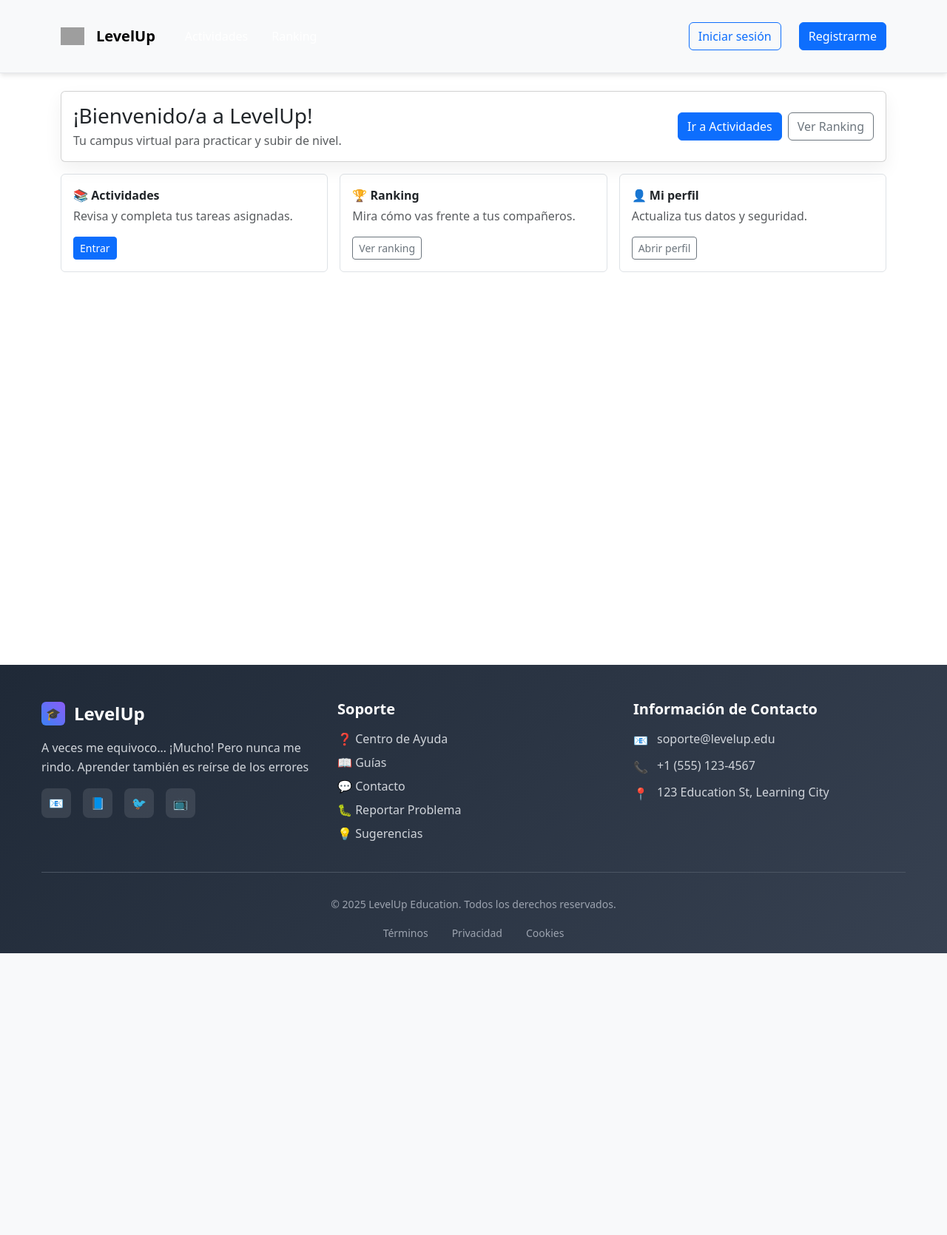
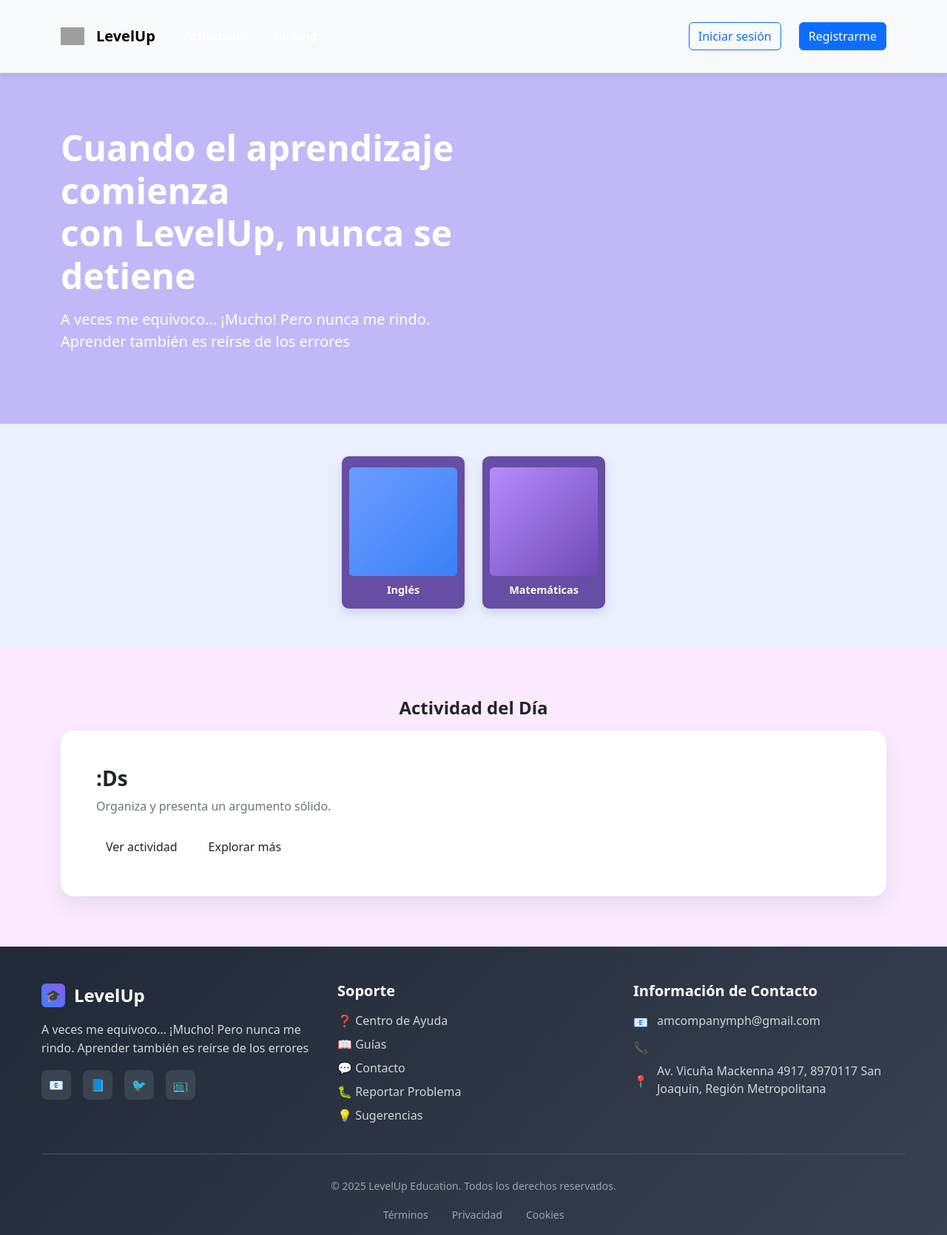
Before and after one commit to aleejandra2/Proyecto_Capstone, a Django app: page / in a window 1280 px wide. Shown: the whole page at 74% size. Before the commit the page ends 1289 px from the top, so only its background shows below. Run offline with Django 5.2, Linux system fonts and the light colour scheme; grey boxes are pictures that could not be loaded.

Commit message:
arreglo y diseño basico de pagina principal

```diff
--- a/LevelUp/static/LevelUp/css/global.css
+++ b/LevelUp/static/LevelUp/css/global.css
@@ -155,3 +155,89 @@ nav.navbar{ background:#fff; border-bottom:1px solid var(--border); }
 
 /* Asegura que el degradado se vea detrás de la card centrada */
 .center-page { min-height: calc(100vh - 140px); display:flex; align-items:center; justify-content:center; padding: 2rem 1rem; }
+
+
+/* ====== Página principal ====== */
+
+:root{
+  --bp-ink:#1E1B2E;
+  --bp-primary:#867cc4;
+  --bp-primary-600:#6f64a3;
+  --bp-blue:#3A81F6;
+  --bp-accent:#988bb6;
+  --bp-hero:#bfbaf7;
+  --bp-soft:#EAF0FF;
+  --bp-cream:#fbeaff;
+}
+
+/* Navbar */
+.navbar-bp{
+  background: var(--bp-primary) !important; /* sin gradiente */
+}
+
+/* Botones principales */
+.btn-bp-primary{
+  --bs-btn-bg: var(--bp-primary);
+  --bs-btn-border-color: var(--bp-primary);
+  --bs-btn-hover-bg: var(--bp-primary-600);
+  --bs-btn-hover-border-color: var(--bp-primary-600);
+  --bs-btn-color:#fff;
+}
+
+/* Buscador (si quieres que también sea lila, descomenta la línea) */
+.bp-search-btn{
+  background: var(--bp-primary); /* <- sólido */
+  /* background: #ff7b3a;  // quita esta si ya no quieres el naranja */
+  color:#fff; border:none;
+}
+
+/* Héroe (sin gradientes) */
+.bp-hero{
+  background: var(--bp-hero);    /* sólido */
+  color:#fff;
+}
+.bp-hero-band{ background: var(--bp-soft); }
+
+/* Categorías (tarjeta e icono sin gradiente) */
+.bp-cat{
+  background: var(--bp-primary); /* sólido */
+}
+.bp-cat-icon{
+  background: var(--bp-primary); /* sólido */
+}
+
+/* (Opcional) Links estilo “suscríbete” en lila */
+.btn-bp-link{ color: var(--bp-primary); }
+
+/* CATEGORÍAS */
+.bp-cats{ background: var(--bp-soft); padding: 1.25rem 0 1.75rem; }
+.bp-cat{
+  display:block; text-align:center; text-decoration:none; color:#fff;
+  background:#654ea3; border-radius:.6rem; padding: .9rem .6rem;
+  border: 0; box-shadow: 0 6px 14px rgba(17,12,38,.12);
+}
+.bp-cat span{
+  display:block; margin-top:.55rem; font-weight:700; font-size:.9rem;
+  text-shadow: 0 1px 0 rgba(0,0,0,.1);
+}
+.bp-cat-icon{
+  width: 100%; aspect-ratio: 1 / 1; border-radius:.35rem;
+  background-size: cover; background-position:center;
+}
+/* Colores por tarjeta (tonos morado/azul) */
+.bp-cat-1{ background: linear-gradient(135deg,#6c9cff,#3A81F6); }
+.bp-cat-2{ background: linear-gradient(135deg,#b58cff,#6F4AB5); }
+.bp-cat-3{ background: linear-gradient(135deg,#70e1f5,#82a1ff); }
+.bp-cat-4{ background: linear-gradient(135deg,#ffc9ff,#b798ff); }
+.bp-cat-5{ background: linear-gradient(135deg,#8ddad5,#6c9cff); }
+.bp-cat-6{ background: linear-gradient(135deg,#6f4ab5,#3f8bff); }
+
+/* ACTIVIDAD DEL DÍA */
+.bp-day{ background: var(--bp-cream); }
+.bp-day-card{
+  background:#fff; border-radius: 18px;
+  box-shadow: 0 12px 28px rgba(17,12,38,.08);
+}
+
+/* Utilidades */
+.text-secondary{ color:#6b6b88 !important; }
--- a/LevelUp/templates/LevelUp/home.html
+++ b/LevelUp/templates/LevelUp/home.html
@@ -1,47 +1,72 @@
 {% extends "LevelUp/base.html" %}
-{% block title %}Inicio · LevelUp{% endblock %}
+{% block title %}LevelUp — Nunca se detiene el aprendizaje{% endblock %}
 
 {% block content %}
-<main class="min-h-screen">
-  <div class="container py-4">
-    <!-- Hero / bienvenid@ -->
-    <div class="card mb-3">
-      <div class="card-body d-flex flex-wrap align-items-center justify-content-between gap-2">
-        <div>
-          <h1 class="h3 m-0">¡Bienvenido/a a LevelUp!</h1>
-          <p class="text-muted mb-0 mt-1">Tu campus virtual para practicar y subir de nivel.</p>
+<main class="home-bp">
+
+  <!-- HERO -->
+  <section class="bp-hero py-5">
+    <div class="container py-4">
+      <div class="row align-items-center g-4">
+        <div class="col-lg-6">
+          <h1 class="display-5 fw-bold mb-3">Cuando el aprendizaje comienza<br>con LevelUp, nunca se detiene</h1>
+          <p class="lead mb-4">A veces me equivoco… ¡Mucho! Pero nunca me rindo. Aprender también es reírse de los errores</p>
+          <!-- <div class="d-flex flex-wrap gap-3">
+            {% if not request.user.is_authenticated %}
+              <a href="{% url 'login' %}" class="btn btn-bp-primary">Inicia sesión</a>
+              <a href="{% url 'register' %}" class="btn btn-bp-link">Suscríbete</a>
+            {% else %}
+              <a href="{% url 'actividades' %}" class="btn btn-bp-primary">Comenzar</a>
+              <a href="{% url 'perfil' %}" class="btn btn-bp-link">Mi perfil</a>
+            {% endif %}
+          </div>
+        </div>-->
+      </div>
+    </div>
+    <div class="bp-hero-band"></div>
+  </section>
+
+  <!-- CATEGORÍAS -->
+  <section class="bp-cats">
+    <div class="container py-4">
+      <div class="row g-3 g-md-4 justify-content-center">
+        {% comment %} Ejemplos; cambia href/labels si quieres {% endcomment %}
+        <div class="col-6 col-md-4 col-lg-2">
+          <a class="bp-cat" href="{% url 'login' %}?area=ingles">
+            <div class="bp-cat-icon bp-cat-1"></div>
+            <span>Inglés</span>
+          </a>
         </div>
-        <div class="d-flex gap-2">
-          <a href="{% url 'actividades' %}" class="btn btn-primary">Ir a Actividades</a>
-          <a href="{% url 'ranking' %}" class="btn btn-outline-secondary">Ver Ranking</a>
+        <div class="col-6 col-md-4 col-lg-2">
+          <a class="bp-cat" href="{% url 'login' %}?area=matematica">
+            <div class="bp-cat-icon bp-cat-2"></div>
+            <span>Matemáticas</span>
+          </a>
         </div>
       </div>
     </div>
+  </section>
 
-    <!-- Accesos rápidos -->
-    <div class="row g-3">
-      <div class="col-md-4">
-        <div class="border rounded p-3 h-100">
-          <div class="fw-bold mb-1">📚 Actividades</div>
-          <p class="text-muted mb-3">Revisa y completa tus tareas asignadas.</p>
-          <a class="btn btn-sm btn-primary" href="{% url 'actividades' %}">Entrar</a>
-        </div>
+  <!-- ACTIVIDAD DEL DÍA -->
+  <section class="py-5 bp-day">
+    <div class="container">
+      <div class="text-center mb-3">
+        <div class="small text-muted"><i class="bi bi-calendar2-event"></i></div>
+        <h2 class="h4 fw-bold m-0">Actividad del Día</h2>
       </div>
-      <div class="col-md-4">
-        <div class="border rounded p-3 h-100">
-          <div class="fw-bold mb-1">🏆 Ranking</div>
-          <p class="text-muted mb-3">Mira cómo vas frente a tus compañeros.</p>
-          <a class="btn btn-sm btn-outline-secondary" href="{% url 'ranking' %}">Ver ranking</a>
-        </div>
-      </div>
-      <div class="col-md-4">
-        <div class="border rounded p-3 h-100">
-          <div class="fw-bold mb-1">👤 Mi perfil</div>
-          <p class="text-muted mb-3">Actualiza tus datos y seguridad.</p>
-          <a class="btn btn-sm btn-outline-secondary" href="{% url 'perfil' %}">Abrir perfil</a>
+
+      <div class="bp-day-card p-4 p-md-5">
+        <h3 class="h3 fw-bold mb-2">
+          :Ds
+        </h3>
+        <p class="mb-4 text-secondary">Organiza y presenta un argumento sólido.</p>
+        <div class="d-flex flex-wrap gap-3">
+          <a href="{% url 'actividades' %}?id=destacada" class="btn btn-bp-primary">Ver actividad</a>
+          <a href="{% url 'actividades' %}" class="btn btn-bp-link">Explorar más</a>
         </div>
       </div>
     </div>
-  </div>
+  </section>
+
 </main>
 {% endblock %}
--- a/LevelUp/templates/LevelUp/partials/footer.html
+++ b/LevelUp/templates/LevelUp/partials/footer.html
@@ -33,9 +33,9 @@
       <div class="footer-section">
         <h3>Información de Contacto</h3>
         <div class="footer-contact-info">
-          <div class="footer-contact-item"><span class="footer-contact-icon">📧</span><span>soporte@levelup.edu</span></div>
-          <div class="footer-contact-item"><span class="footer-contact-icon">📞</span><span>+1 (555) 123-4567</span></div>
-          <div class="footer-contact-item"><span class="footer-contact-icon">📍</span><span>123 Education St, Learning City</span></div>
+          <div class="footer-contact-item"><span class="footer-contact-icon">📧</span><span>amcompanymph@gmail.com</span></div>
+          <div class="footer-contact-item"><span class="footer-contact-icon">📞</span><span></span></div>
+          <div class="footer-contact-item"><span class="footer-contact-icon">📍</span><span> Av. Vicuña Mackenna 4917, 8970117 San Joaquín, Región Metropolitana </span></div>
         </div>
       </div>
     </div>
```
Also changed, not shown: LevelUp/static/LevelUp/img/foto.jpg (added), db.sqlite3.
